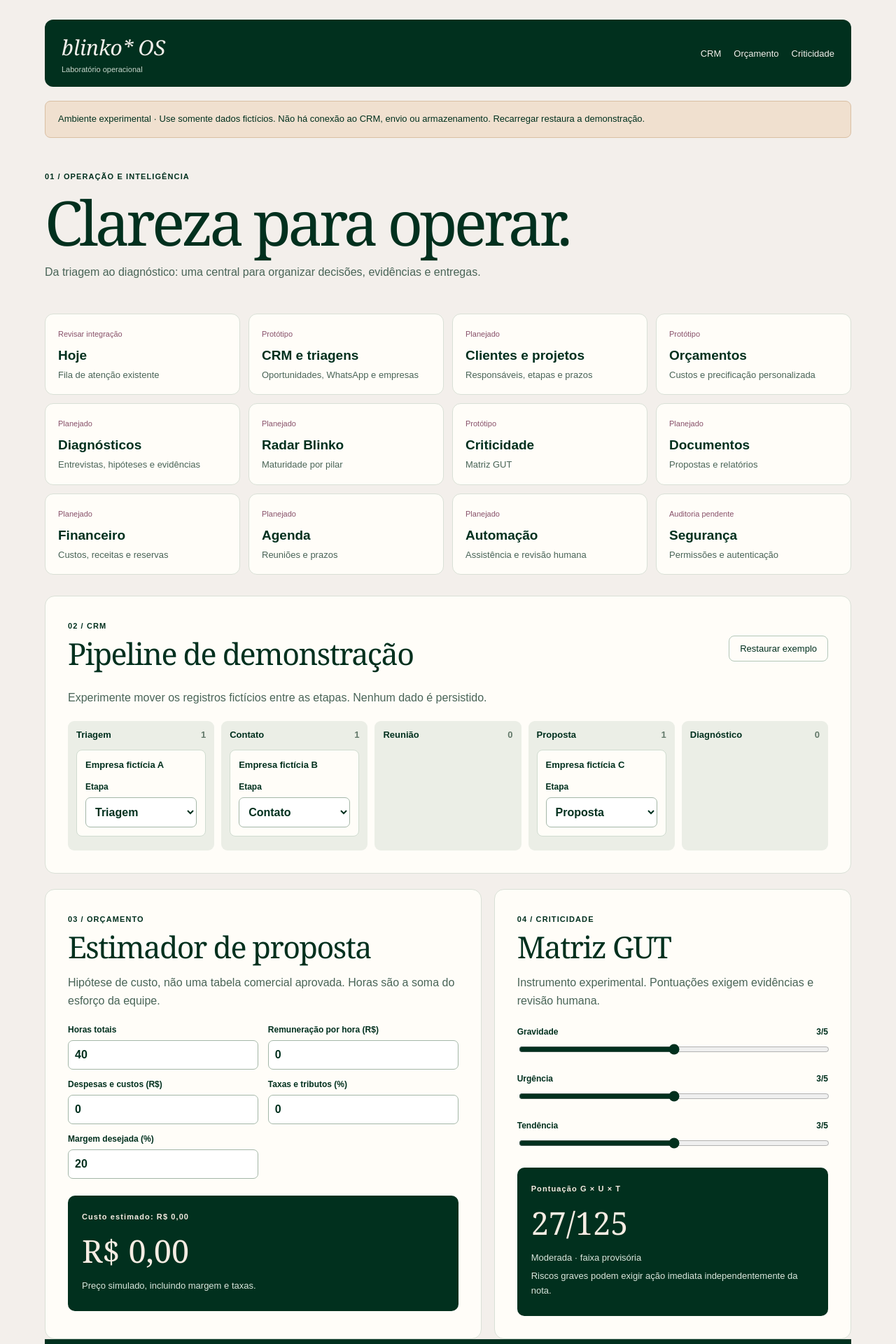
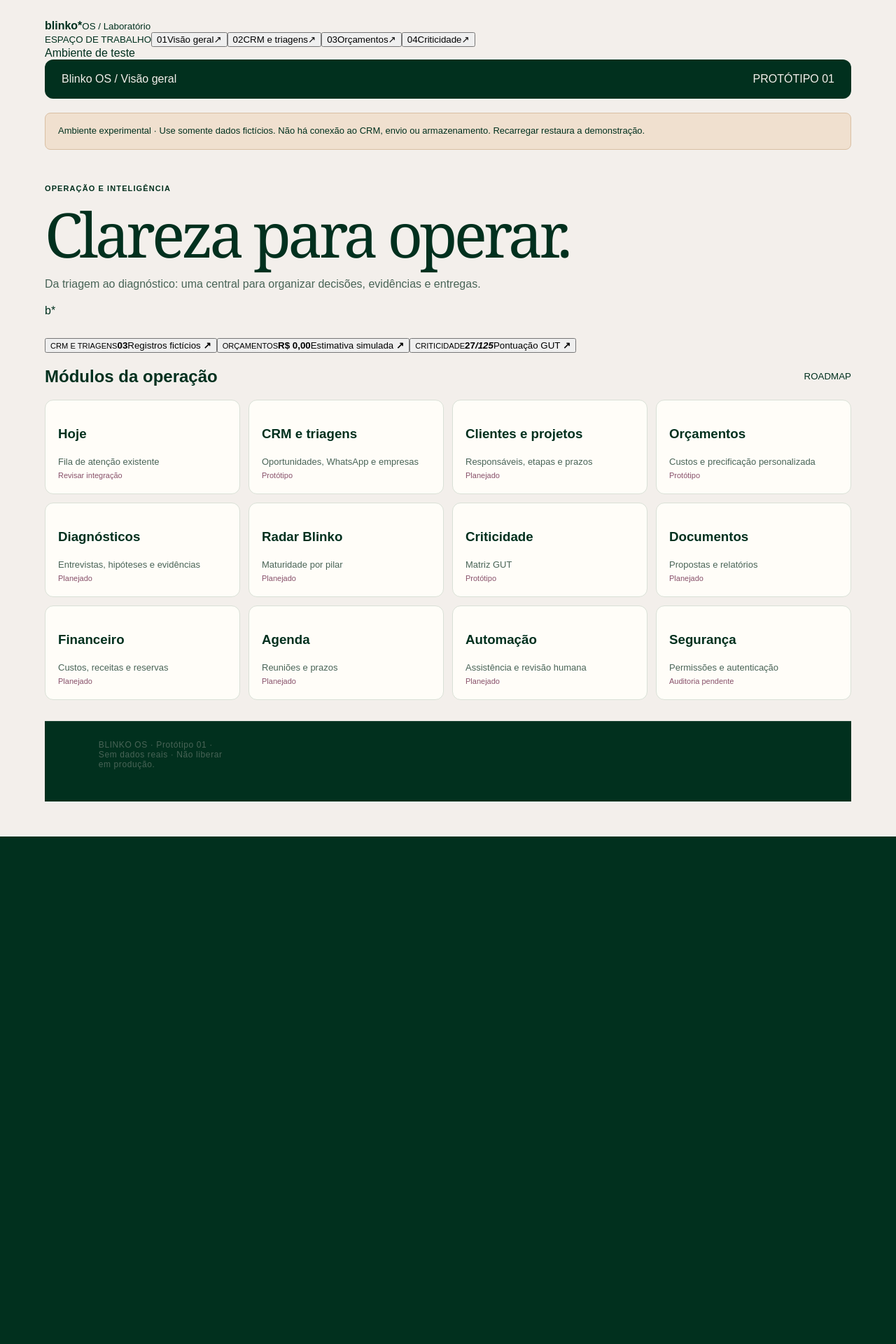
Before and after one commit to leleca7/blinko, a Next.js app: page /os-preview in a window 1280 px wide. Shown: the top 1920 px of the page at 70% size. After the commit the page ends 1195 px from the top, so only its background shows below. Built offline with nearby package versions, Linux system fonts and the light colour scheme.

Commit message:
feat(os-preview): clean workspace navigation and focused module views

```diff
--- a/app/os-preview/page.tsx
+++ b/app/os-preview/page.tsx
@@ -27,6 +27,7 @@ const currency = (n: number) => n.toLocaleString("pt-BR", { style: "currency", c
 const clean = (n: number) => Number.isFinite(n) ? Math.max(0,n) : 0;
 
 export default function OsPreview() {
+  const [view, setView] = useState<"home" | "crm" | "orcamento" | "gut">("home");
   const [leads, setLeads] = useState(initialLeads);
   const [hours, setHours] = useState(40);
   const [rate, setRate] = useState(0);
@@ -48,20 +49,37 @@ export default function OsPreview() {
   return (
     <main className={styles.page}>
       <div className={styles.shell}>
+        <aside className={styles.sidebar}>
+          <div className={styles.brand}><strong>blinko<span>*</span></strong><small>OS / Laboratório</small></div>
+          <nav className={styles.navigation} aria-label="Navegação do laboratório">
+            <small>ESPAÇO DE TRABALHO</small>
+            {([["home","Visão geral","01"],["crm","CRM e triagens","02"],["orcamento","Orçamentos","03"],["gut","Criticidade","04"]] as const).map(([id,label,number])=>
+              <button type="button" key={id} aria-current={view===id?"page":undefined} data-active={view===id} onClick={()=>setView(id)}><span>{number}</span>{label}<span aria-hidden="true">↗</span></button>)}
+          </nav>
+          <div className={styles.sideFoot}><span className={styles.dot}/> Ambiente de teste</div>
+        </aside>
+        <div className={styles.workspace}>
         <header className={styles.top}>
-          <div><strong>blinko* OS</strong><small>Laboratório operacional</small></div>
-          <nav aria-label="Módulos de demonstração"><a href="#crm">CRM</a><a href="#orcamento">Orçamento</a><a href="#gut">Criticidade</a></nav>
+          <div className={styles.breadcrumb}>Blinko OS <span>/</span> {view==="home"?"Visão geral":view==="crm"?"CRM e triagens":view==="orcamento"?"Orçamentos":"Criticidade"}</div>
+          <span className={styles.previewTag}>PROTÓTIPO 01</span>
         </header>
         <aside className={styles.notice}>Ambiente experimental · Use somente dados fictícios. Não há conexão ao CRM, envio ou armazenamento. Recarregar restaura a demonstração.</aside>
+        {view==="home" && <>
         <section className={styles.hero}>
-          <small>01 / OPERAÇÃO E INTELIGÊNCIA</small>
-          <h1>Clareza para operar.</h1>
-          <p>Da triagem ao diagnóstico: uma central para organizar decisões, evidências e entregas.</p>
+          <div><small>OPERAÇÃO E INTELIGÊNCIA</small><h1>Clareza para operar.</h1><p>Da triagem ao diagnóstico: uma central para organizar decisões, evidências e entregas.</p></div>
+          <div className={styles.heroMark} aria-hidden="true">b<span>*</span></div>
         </section>
-        <section className={styles.modules} aria-label="Roadmap dos módulos">
-          {modules.map(([name,desc,status])=><article key={name}><small>{status}</small><h2>{name}</h2><p>{desc}</p></article>)}
+        <div className={styles.quickGrid}>
+          <button className={styles.quick} type="button" onClick={()=>setView("crm")}><small>CRM E TRIAGENS</small><strong>{leads.length.toString().padStart(2,"0")}</strong><span>Registros fictícios <b aria-hidden="true">↗</b></span></button>
+          <button className={styles.quick} type="button" onClick={()=>setView("orcamento")}><small>ORÇAMENTOS</small><strong>{price===null?"—":currency(price)}</strong><span>Estimativa simulada <b aria-hidden="true">↗</b></span></button>
+          <button className={styles.quick} type="button" onClick={()=>setView("gut")}><small>CRITICIDADE</small><strong>{priority}<i>/125</i></strong><span>Pontuação GUT <b aria-hidden="true">↗</b></span></button>
+        </div>
+        <section className={styles.moduleSection} aria-label="Roadmap dos módulos">
+          <div className={styles.heading}><h2>Módulos da operação</h2><small>ROADMAP</small></div>
+          <div className={styles.modules}>{modules.map(([name,desc,status])=><article key={name}><div><h3>{name}</h3><p>{desc}</p></div><small data-status={status==="Protótipo"?"prototype":"planned"}>{status}</small></article>)}</div>
         </section>
-        <section className={styles.panel} id="crm">
+        </>}
+        {view==="crm" && <section className={styles.panel} id="crm">
           <div className={styles.heading}><div><small>02 / CRM</small><h2>Pipeline de demonstração</h2></div><button onClick={()=>setLeads(initialLeads)}>Restaurar exemplo</button></div>
           <p>Experimente mover os registros fictícios entre as etapas. Nenhum dado é persistido.</p>
           <div className={styles.pipeline}>
@@ -69,20 +87,19 @@ export default function OsPreview() {
               {leads.filter(l=>l.stage===i).map(lead=><article key={lead.id} className={styles.lead}><strong>{lead.company}</strong><label>Etapa<select value={lead.stage} onChange={e=>setLeads(old=>old.map(l=>l.id===lead.id?{...l,stage:Number(e.target.value)}:l))}>{stages.map((s,j)=><option key={s} value={j}>{s}</option>)}</select></label></article>)}
             </div>)}
           </div>
-        </section>
-        <div className={styles.tools}>
-          <section className={styles.panel} id="orcamento">
+        </section>}
+        {view==="orcamento" && <section className={styles.panel} id="orcamento">
             <small>03 / ORÇAMENTO</small><h2>Estimador de proposta</h2><p>Hipótese de custo, não uma tabela comercial aprovada. Horas são a soma do esforço da equipe.</p>
             <div className={styles.fields}>{fields.map(f=><label key={f.label}>{f.label}<input type="number" min="0" step="any" value={f.value} onChange={e=>f.set(clean(Number(e.target.value)))}/></label>)}</div>
             <div className={styles.result} aria-live="polite"><small>Custo estimado: {currency(totalCost)}</small><strong>{price===null?"Percentuais inválidos":currency(price)}</strong><p>{price===null?"Taxas e margem somadas precisam ser inferiores a 100%.":"Preço simulado, incluindo margem e taxas."}</p></div>
-          </section>
-          <section className={styles.panel} id="gut">
+          </section>}
+          {view==="gut" && <section className={styles.panel} id="gut">
             <small>04 / CRITICIDADE</small><h2>Matriz GUT</h2><p>Instrumento experimental. Pontuações exigem evidências e revisão humana.</p>
             {["Gravidade","Urgência","Tendência"].map((name,i)=><label className={styles.range} key={name}>{name} <strong>{gut[i]}/5</strong><input type="range" min="1" max="5" step="1" value={gut[i]} onChange={e=>setGut(old=>old.map((v,j)=>j===i?Number(e.target.value):v))}/></label>)}
             <div className={styles.result} aria-live="polite"><small>Pontuação G × U × T</small><strong>{priority}/125</strong><p>{priority>=81?"Crítica":priority>=41?"Alta":priority>=16?"Moderada":"Baixa"} · faixa provisória</p><p>Riscos graves podem exigir ação imediata independentemente da nota.</p></div>
-          </section>
+          </section>}
+        <footer>BLINKO OS · Protótipo 01 · Sem dados reais · Não liberar em produção.</footer>
         </div>
-        <footer>BLINKO OS · Protótipo 01 · Sem dados reais · Não liberar em produção.</footer>
       </div>
     </main>
   );
```
